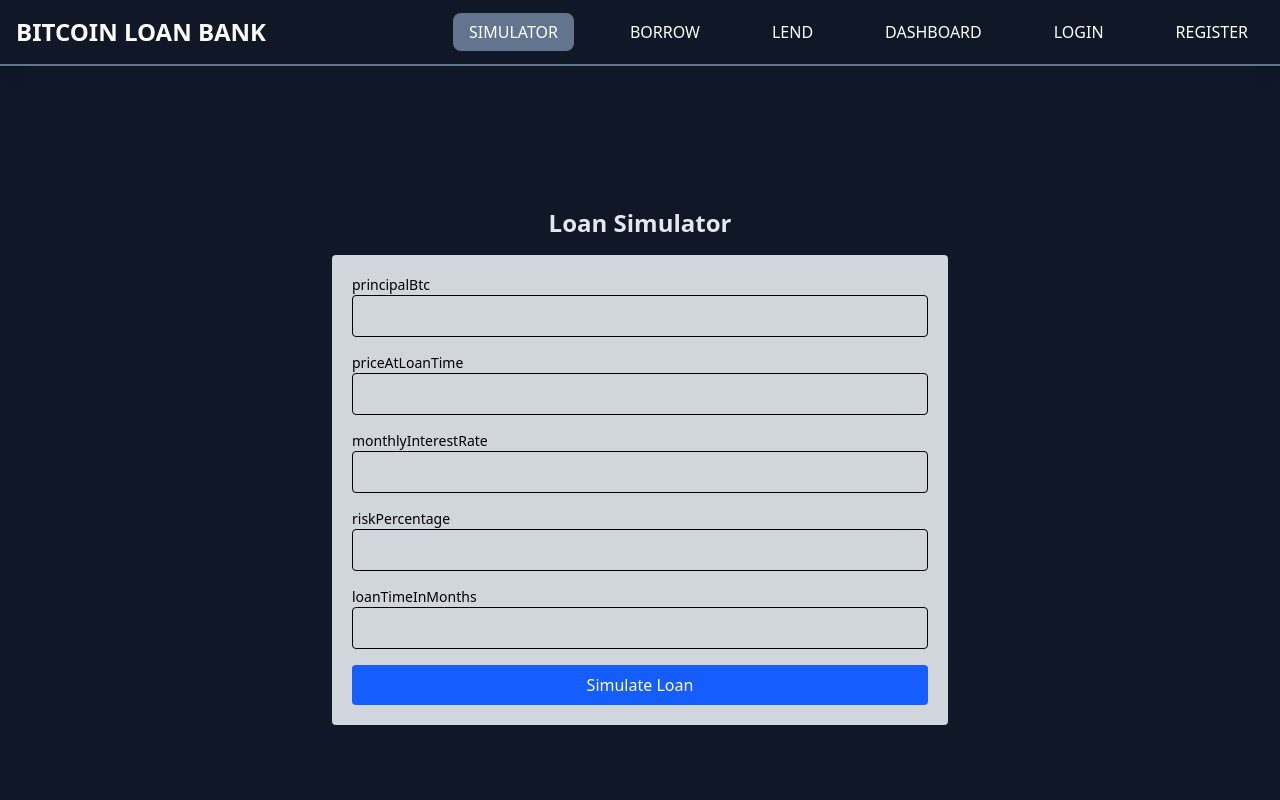
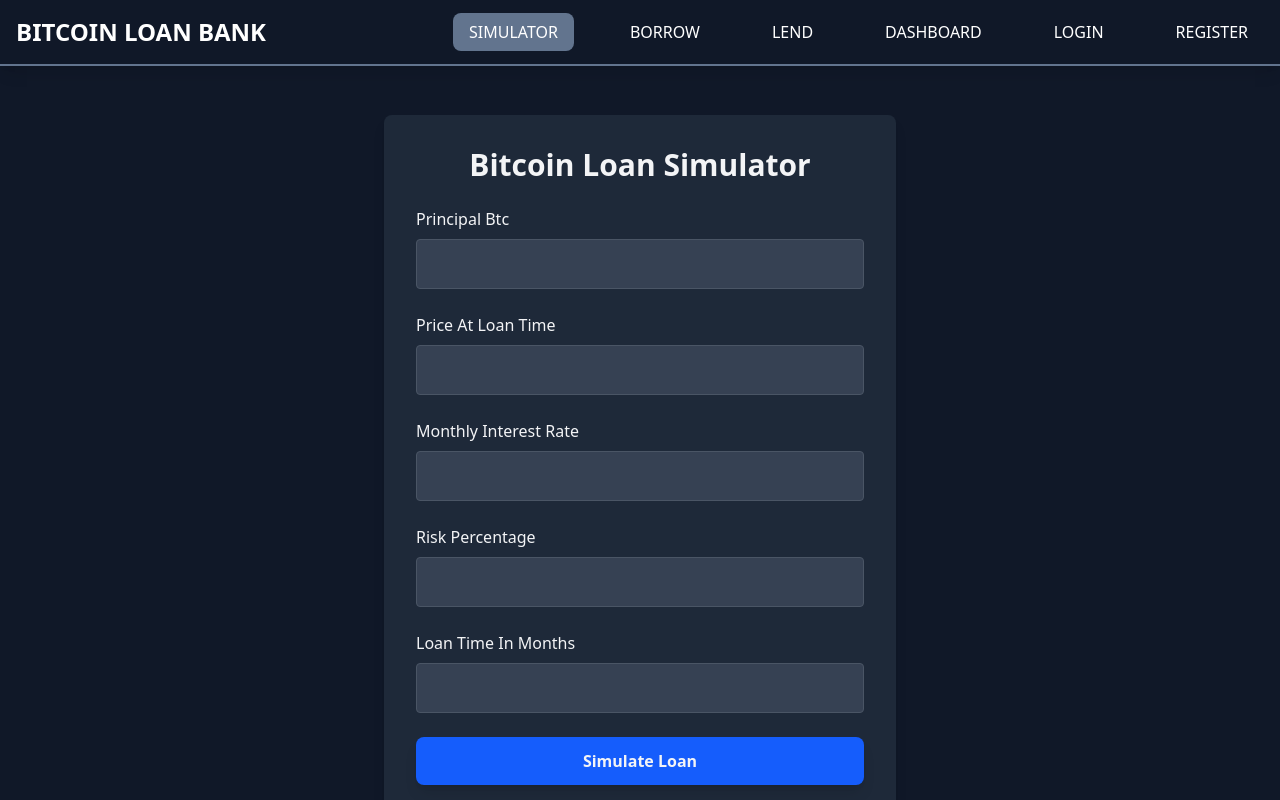
Before and after one commit to jayeshy14/bitcoin-bank, a React (Vite) app in the folder frontend/: page /simulator in a window 1280 px wide. Shown: the top 800 px of the page. Built offline with nearby package versions, Linux system fonts and the light colour scheme.

Commit message:
updated simulator ui

```diff
--- a/frontend/src/components/layout/Navbar.jsx
+++ b/frontend/src/components/layout/Navbar.jsx
@@ -1,7 +1,7 @@
 import React from 'react';
 import { Link, useNavigate } from 'react-router-dom';
 import { useAuth } from '../../context/AuthContext';
-import { Menu, MenuItem } from '@headlessui/react';
+import { Menu, MenuItem, MenuItems, MenuButton } from '@headlessui/react';
 import { ChevronDownIcon } from '@heroicons/react/solid';
 
 const Navbar = () => {
@@ -36,20 +36,10 @@ const Navbar = () => {
 
             {user && (
               <Menu as="div" className="relative">
-                <Menu.Button className="flex items-center bg-blue-600 hover:bg-blue-500 text-white px-4 py-3 rounded-lg transition duration-200">
+                <MenuButton className="flex items-center bg-blue-600 hover:bg-blue-500 text-white px-4 py-3 rounded-lg transition duration-200">
                   {user.firstName} <ChevronDownIcon className="w-5 h-5 ml-2" />
-                </Menu.Button>
-                <Menu.Items className="absolute right-0 mt-2 w-48 bg-white shadow-lg rounded-lg z-10">
-                  <MenuItem>
-                    {({ active }) => (
-                      <Link
-                        to="/profile"
-                        className={`block px-4 py-2 text-sm ${active ? 'bg-blue-500 text-white' : 'text-gray-700'}`}
-                      >
-                        Profile
-                      </Link>
-                    )}
-                  </MenuItem>
+                </MenuButton>
+                <MenuItems className="absolute right-0 mt-2 w-48 bg-white shadow-lg rounded-lg z-10">
                   <MenuItem>
                     {({ active }) => (
                       <button
@@ -60,7 +50,7 @@ const Navbar = () => {
                       </button>
                     )}
                   </MenuItem>
-                </Menu.Items>
+                </MenuItems>
               </Menu>
             )}
           </div>
--- a/frontend/src/pages/loans/LoanApplication.jsx
+++ b/frontend/src/pages/loans/LoanApplication.jsx
@@ -21,8 +21,8 @@ const LoanApplicationForm = () => {
       try {
         const myCollaterals = await getMyCollateralsApi();
         setCollaterals(myCollaterals);
-         const collateralDetails = await getCollateralDetailsApi(myCollaterals[0]._id);
-         console.log(collateralDetails);
+        const collateralDetails = await getCollateralDetailsApi(myCollaterals[0]._id);
+        console.log(collateralDetails)
       } catch (error) {
         console.error('Failed to fetch collaterals:', error);
       }
--- a/frontend/src/pages/simulator/Simulator.jsx
+++ b/frontend/src/pages/simulator/Simulator.jsx
@@ -1,6 +1,6 @@
 import React, { useState } from "react";
+import { motion } from "framer-motion";
 import { simulateEmi } from "../../apis/loanApis";
-
 
 function Simulator() {
   const [formData, setFormData] = useState({
@@ -24,51 +24,93 @@ function Simulator() {
     setLoading(true);
     setError("");
 
+    try {
       const numericFormData = Object.fromEntries(
         Object.entries(formData).map(([key, value]) => [key, parseFloat(value)])
       );
 
       const result = await simulateEmi(numericFormData);
       setResult(result);
+    } catch (err) {
+      setError("An error occurred while simulating the loan.");
+    }
+
     setLoading(false);
   };
 
   return (
-    <div className="container flex flex-col items-center justify-center mx-auto p-6">
-      <h2 className="text-2xl font-bold mb-4">Loan Simulator</h2>
+    <div className="min-w-lg mx-auto p-8 bg-gray-800 text-gray-100 rounded-lg shadow-lg">
+      {!result ? (
+        <>
+          <motion.h2
+            className="text-3xl font-bold mb-6 text-center"
+            initial={{ opacity: 0 }}
+            animate={{ opacity: 1 }}
+            transition={{ duration: 0.5 }}
+          >
+            Bitcoin Loan Simulator
+          </motion.h2>
 
-      <form onSubmit={handleSubmit} className="space-y-4 w-1/2 flex flex-col bg-gray-300 p-5 text-black rounded">
+          <form onSubmit={handleSubmit} className="space-y-6">
             {Object.keys(formData).map((key) => (
               <div key={key}>
-            <label className="block text-sm font-medium">{key}</label>
+                <label className="block mb-2 capitalize">
+                  {key.replace(/([A-Z])/g, " $1")}
+                </label>
                 <input
                   type="number"
                   name={key}
                   value={formData[key]}
                   onChange={handleChange}
                   required
-              className="w-full p-2 border rounded"
+                  className="w-full p-3 rounded bg-gray-700 border border-gray-600 focus:outline-none focus:ring-2 focus:ring-blue-500"
                 />
               </div>
             ))}
 
-        <button
+            <motion.button
               type="submit"
-          className="bg-blue-600 text-white px-4 py-2 rounded hover:bg-blue-700"
+              className="w-full bg-blue-600 hover:bg-blue-700 py-3 rounded-lg font-semibold shadow-lg"
+              whileHover={{ scale: 1.05 }}
+              whileTap={{ scale: 0.95 }}
               disabled={loading}
             >
               {loading ? "Calculating..." : "Simulate Loan"}
-        </button>
+            </motion.button>
           </form>
 
           {error && <p className="text-red-500 mt-4">{error}</p>}
+        </>
+      ) : (
+        <div className="mt-6 p-6 bg-gray-700 rounded-lg shadow-lg">
+          <h3 className="text-2xl font-semibold mb-4 text-center">Simulation Result</h3>
+          <div className="space-y-2">
+            <p><strong>Total Repayment (USD):</strong> ${result.totalRepaymentInUsd.toFixed(2)}</p>
+            <p><strong>Total Repayment (BTC):</strong> {result.totalRepaymentInBtc.toFixed(8)} BTC</p>
+            <p><strong>Fixed EMI (Sats):</strong> {result.totalFixedEmiSats.toLocaleString()}</p>
+            <p><strong>Variable EMI (Sats):</strong> {result.totalVariableEmiSats.toLocaleString()}</p>
+          </div>
 
-      {result && (
-        <div className="mt-6">
-          <h3 className="text-lg font-semibold">Simulation Result</h3>
-          <pre className=" p-4 rounded text-sm overflow-auto">
-            {JSON.stringify(result, null, 2)}
-          </pre>
+          <h4 className="text-xl font-semibold mt-4">Monthly Breakdown</h4>
+          <div className="max-h-64 overflow-y-auto mt-2 p-2 bg-gray-800 rounded">
+            {result.months.map((month, index) => (
+              <div key={index} className="p-2 border-b border-gray-600">
+                <p><strong>Month {month.month}</strong></p>
+                <p>BTC Price: ${month.btcPrice.toLocaleString()}</p>
+                <p>Monthly EMI (BTC): {month.monthlyEmiBtc.toFixed(8)}</p>
+                <p>Monthly EMI (USD): ${month.monthlyEmiUsd.toFixed(2)}</p>
+              </div>
+            ))}
+          </div>
+
+          <motion.button
+            onClick={() => setResult(null)}
+            className="w-full mt-6 bg-red-600 hover:bg-red-700 py-3 rounded-lg font-semibold shadow-lg"
+            whileHover={{ scale: 1.05 }}
+            whileTap={{ scale: 0.95 }}
+          >
+            Recalculate
+          </motion.button>
         </div>
       )}
     </div>
```
Also changed, not shown: 1 other file (tests, documents, lock files or other folders). Lines whose indentation alone changed are shown as unchanged.
